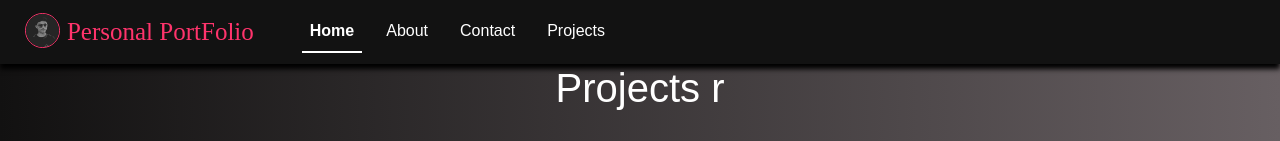
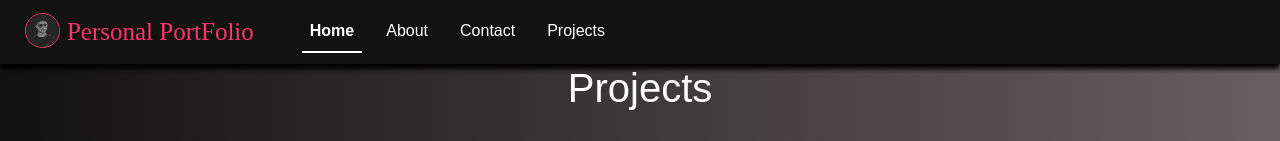
Before and after one commit to Amitnale007/personal-portfolio, a React (Create React App) app: page /#/projects in a window 1280 px wide. Shown: the top 141 px of the page. Built offline with nearby package versions, Linux system fonts and the light colour scheme.

Commit message:
download working

```diff
--- a/src/pages/Projects/Projects.jsx
+++ b/src/pages/Projects/Projects.jsx
@@ -37,7 +37,7 @@ function Projects({ title, subtitle }) {
   };
   return (
     <>
-      <h1 className="heading">Projects r</h1>
+      <h1 className="heading">Projects</h1>
       <Container>
         <div className="android">
           <div className="left">
```
